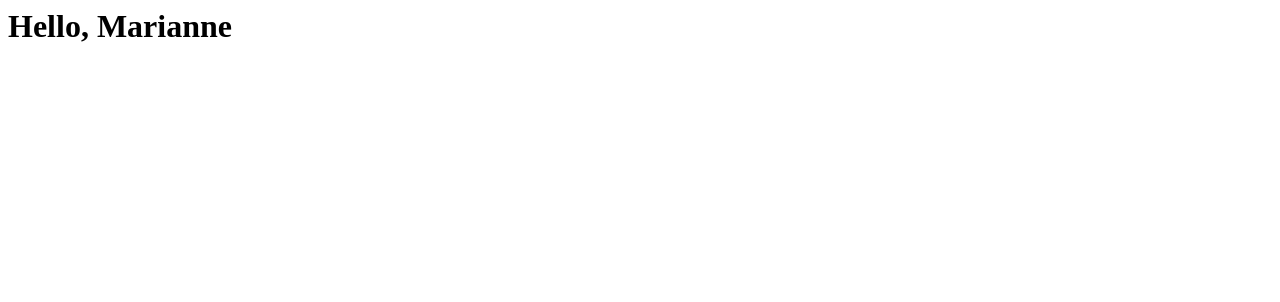
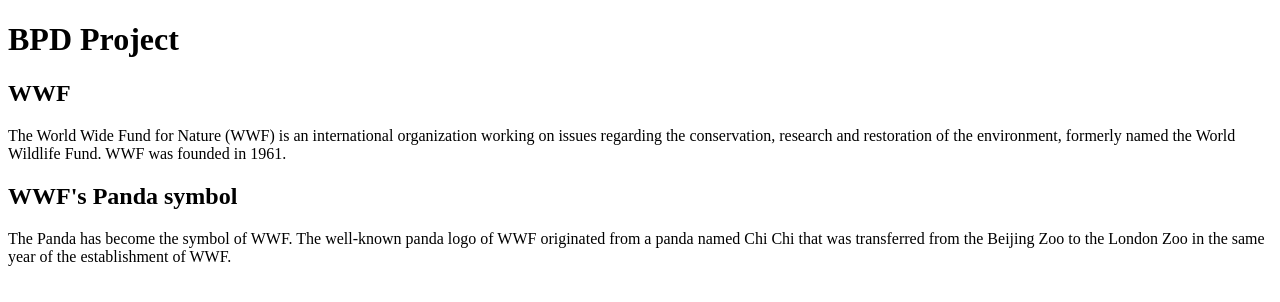
Before and after one commit to Ricky-Kynd/345-project, a plain HTML site: page index.html in a window 1280 px wide. Drawn offline with Linux system fonts and the light colour scheme.

Commit message:
updated with html structure

```diff
--- a/index.html
+++ b/index.html
@@ -1 +1,21 @@
-<h1>Hello, Marianne</h1>
+<!DOCTYPE html>
+<html>
+<head>
+<title>Page Title</title>
+<meta name="viewport" content="width=device-width, initial-scale=1.0">
+</head>
+<body>
+
+<h1>BPD Project</h1>
+<section>
+<h1>WWF</h1>
+<p>The World Wide Fund for Nature (WWF) is an international organization working on issues regarding the conservation, research and restoration of the environment, formerly named the World Wildlife Fund. WWF was founded in 1961.</p>
+</section>
+
+<section>
+<h1>WWF's Panda symbol</h1>
+<p>The Panda has become the symbol of WWF. The well-known panda logo of WWF originated from a panda named Chi Chi that was transferred from the Beijing Zoo to the London Zoo in the same year of the establishment of WWF.</p>
+</section>
+
+</body>
+</html>
```
